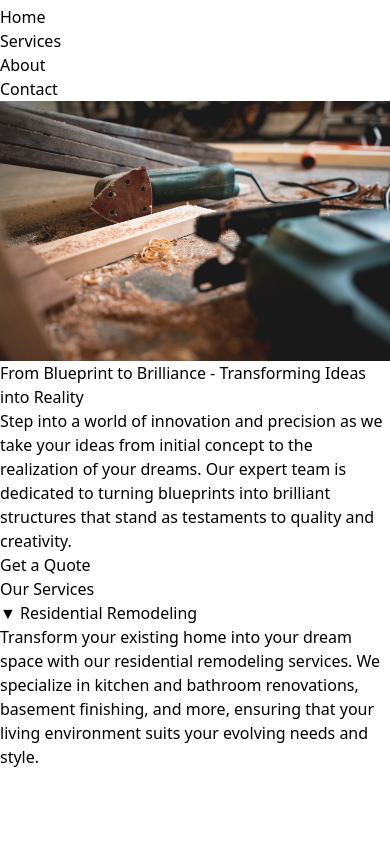
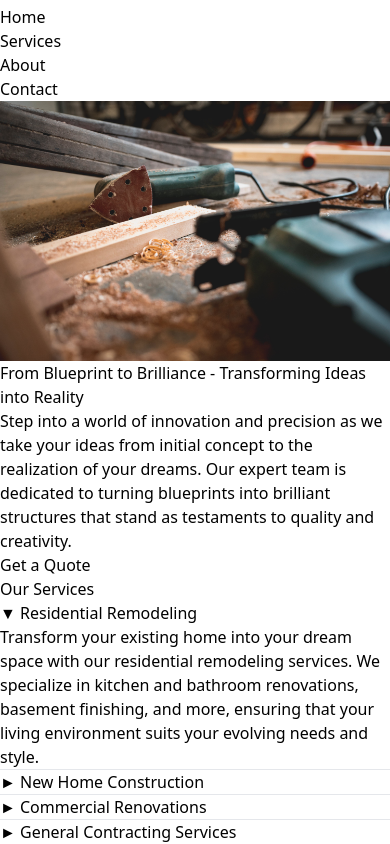
Before and after one commit to Jswens24/Swenco, a React (Vite) app: page / in a window 390 px wide. Shown: the part 385-1229 px from the top of the page. Before the commit the page ends 1154 px from the top, so only its background shows below. Built offline with nearby package versions, Linux system fonts and the light colour scheme.

Commit message:
finished mobile styling for dropdown service

```diff
--- a/src/components/Services.jsx
+++ b/src/components/Services.jsx
@@ -1,20 +1,33 @@
 import React, { useState } from 'react'
 
 const Services = () => {
-    const [isCollapsed, setIsCollapsed] = useState(true);
-
-    function handleClick() {
-        setIsCollapsed(!isCollapsed);
-    }
+    const [isCollapsedOne, setIsCollapsedOne] = useState(true);
+    const [isCollapsedTwo, setIsCollapsedTwo] = useState(false);
+    const [isCollapsedThree, setIsCollapsedThree] = useState(false);
+    const [isCollapsedFour, setIsCollapsedFour] = useState(false);
 
     return (
         <div>
-            <h1>Our Services</h1>
-            <button onClick={handleClick}>
-                {isCollapsed ? '▼ Residential Remodeling' : '► Residential Remodeling'}
+            <h1 className='text-3xl font-semibold mt-10 p-5'>Our Services</h1>
+            <button className='font-medium text-xl pb-3 pl-5' onClick={() => setIsCollapsedOne(!isCollapsedOne)}>
+                {isCollapsedOne ? '▼ Residential Remodeling' : '► Residential Remodeling'}
             </button>
-            {isCollapsed && <p>Transform your existing home into your dream space with our residential remodeling services. We specialize in kitchen and bathroom renovations, basement finishing, and more, ensuring that your living environment suits your evolving needs and style.</p>}
-
+            {isCollapsedOne && <p className='pl-5 text-sm pr-5 font-normal pb-5'>Transform your existing home into your dream space with our residential remodeling services. We specialize in kitchen and bathroom renovations, basement finishing, and more, ensuring that your living environment suits your evolving needs and style.</p>}
+            <hr className=' bg-slate-600 h-0.5 mb-5 ml-3 mr-5' />
+            <button className='font-medium text-xl pb-3 pl-5' onClick={() => setIsCollapsedTwo(!isCollapsedTwo)}>
+                {isCollapsedTwo ? '▼ New Home Construction' : '► New Home Construction'}
+            </button>
+            {isCollapsedTwo && <p className='pl-5 text-sm pr-5 font-normal pb-5'>Trust us to bring your vision to life by building a new, custom home that meets your exact specifications. From design to construction, we provide a seamless process that delivers a beautiful, functional, and unique residence.</p>}
+            <hr className='bg-slate-600 h-0.5 mb-5 ml-3 mr-5' />
+            <button className='font-medium text-xl pb-3 pl-5' onClick={() => setIsCollapsedThree(!isCollapsedThree)}>
+                {isCollapsedThree ? '▼ Commercial Renovations' : '► Commercial Renovations'}
+            </button>
+            {isCollapsedThree && <p className='pl-5 text-sm pr-5 font-normal pb-5'>Enhance the functionality and aesthetic appeal of your business space with our commercial renovation expertise. We work closely with you to revitalize your office, retail store, or commercial facility, optimizing its layout and design to improve productivity and customer experience.</p>}
+            <hr className='bg-slate-600 h-0.5 mb-5 ml-3 mr-5' />
+            <button className='font-medium text-xl pb-3 pl-5' onClick={() => setIsCollapsedFour(!isCollapsedFour)}>
+                {isCollapsedFour ? '▼ General Contracting Services' : '► General Contracting Services'}
+            </button>
+            {isCollapsedFour && <p className='pl-5 text-sm pr-5 font-normal pb-5'>Simplify your construction projects with our comprehensive general contracting services. We manage every aspect of your job, from project planning and subcontractor coordination to budget management and quality control, ensuring a smooth and successful construction experience.</p>}
         </div>
     );
 }
```
